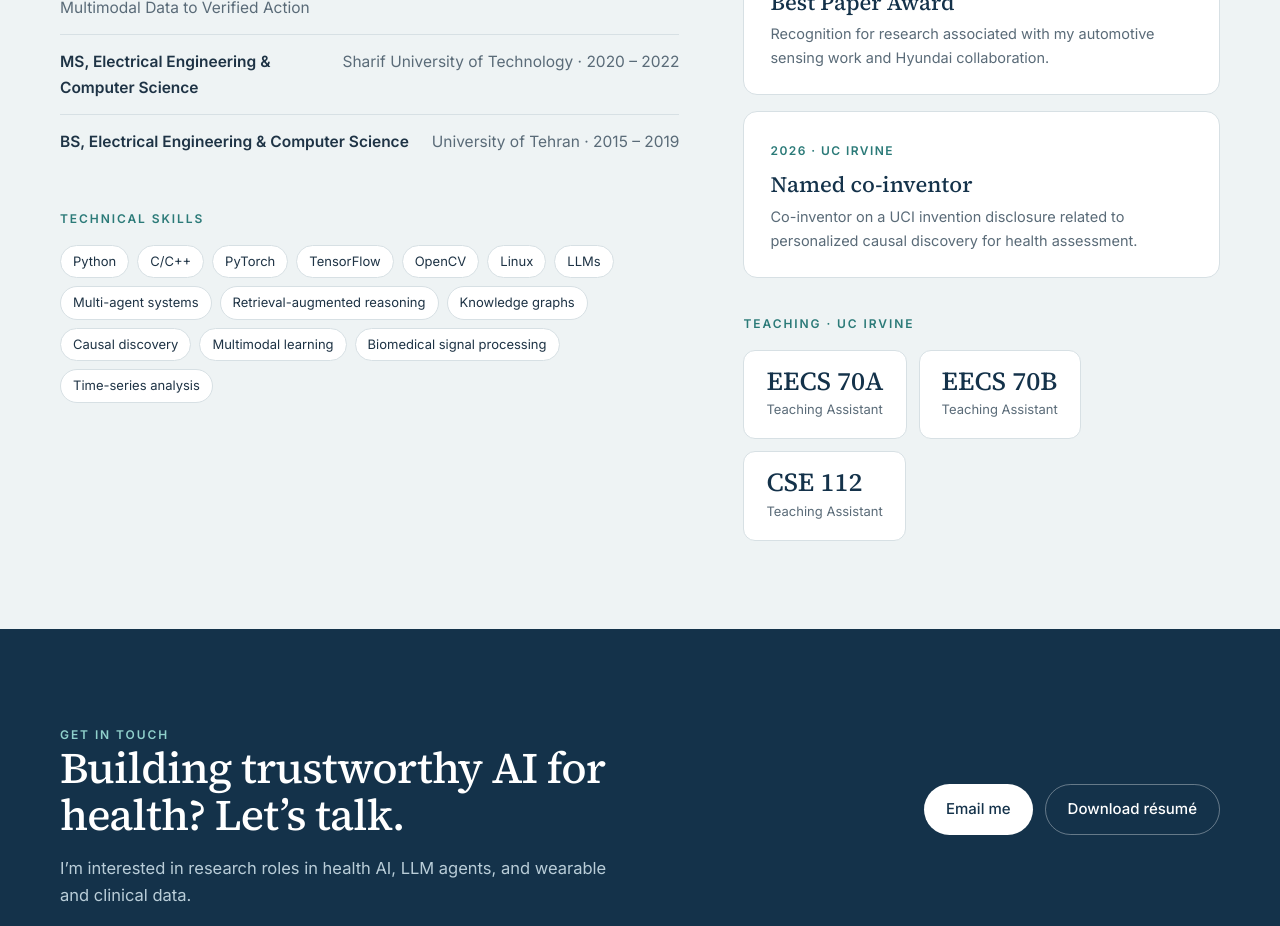
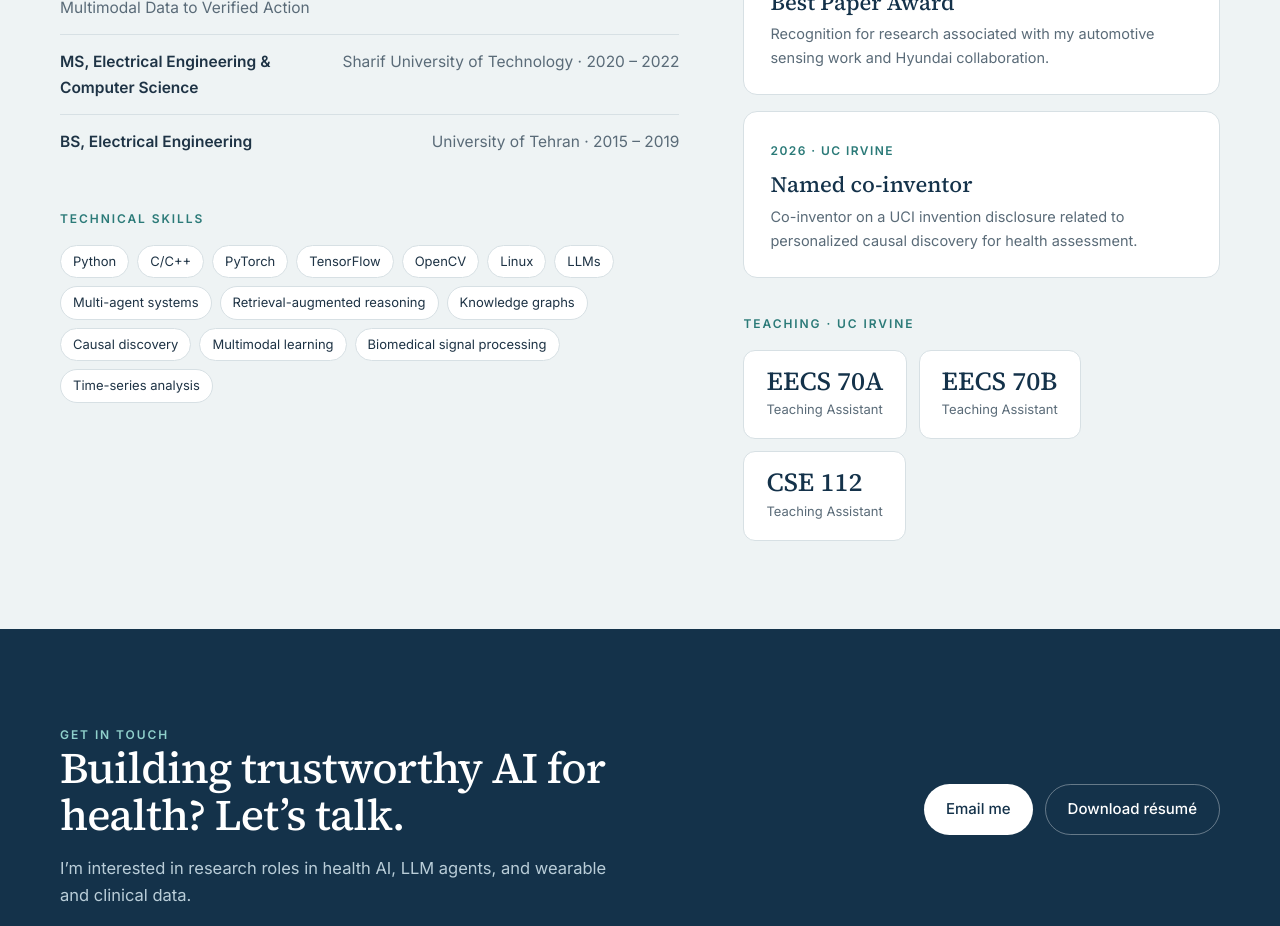
Before and after one commit to Saba-Farahani/Saba-Farahani.github.io, a plain HTML site: page experience.html in a window 1280 px wide. Shown: the part 1680-2606 px from the top of the page. Drawn offline with Linux system fonts and the light colour scheme.

Commit message:
Correct bachelor’s degree to Electrical Engineering

```diff
--- a/experience.html
+++ b/experience.html
@@ -43,7 +43,7 @@
 <ul class="edu">
 <li><div><strong>PhD, Electrical Engineering &amp; Computer Science</strong><br><span class="muted" style="white-space:normal">Research: Trustworthy Personalized Agents: From Multimodal Data to Verified Action</span></div><span>UC Irvine · 2023 – Present</span></li>
 <li><strong>MS, Electrical Engineering &amp; Computer Science</strong><span>Sharif University of Technology · 2020 – 2022</span></li>
-<li><strong>BS, Electrical Engineering &amp; Computer Science</strong><span>University of Tehran · 2015 – 2019</span></li>
+<li><strong>BS, Electrical Engineering</strong><span>University of Tehran · 2015 – 2019</span></li>
 </ul>
 <p class="eyebrow" style="margin-top:40px">Technical skills</p>
 <ul class="chips"><li>Python</li><li>C/C++</li><li>PyTorch</li><li>TensorFlow</li><li>OpenCV</li><li>Linux</li><li>LLMs</li><li>Multi-agent systems</li><li>Retrieval-augmented reasoning</li><li>Knowledge graphs</li><li>Causal discovery</li><li>Multimodal learning</li><li>Biomedical signal processing</li><li>Time-series analysis</li></ul>
```
